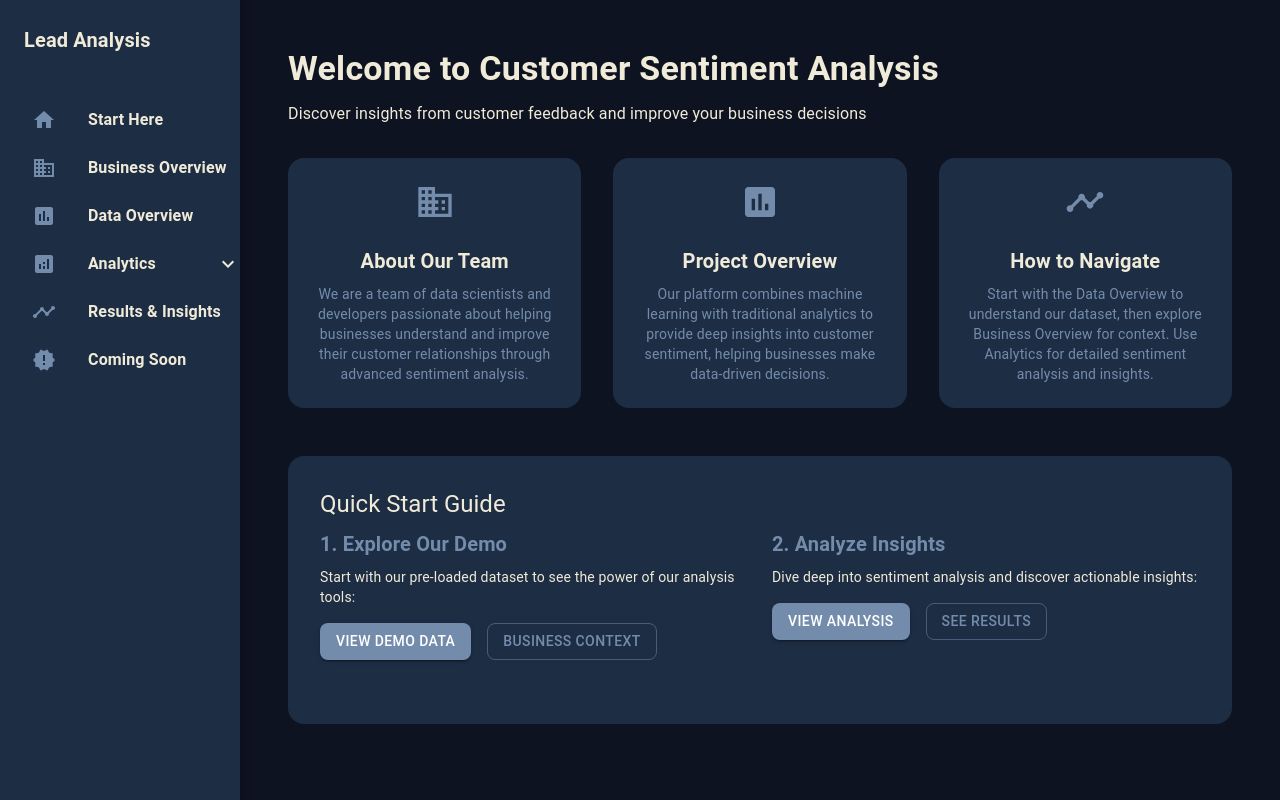
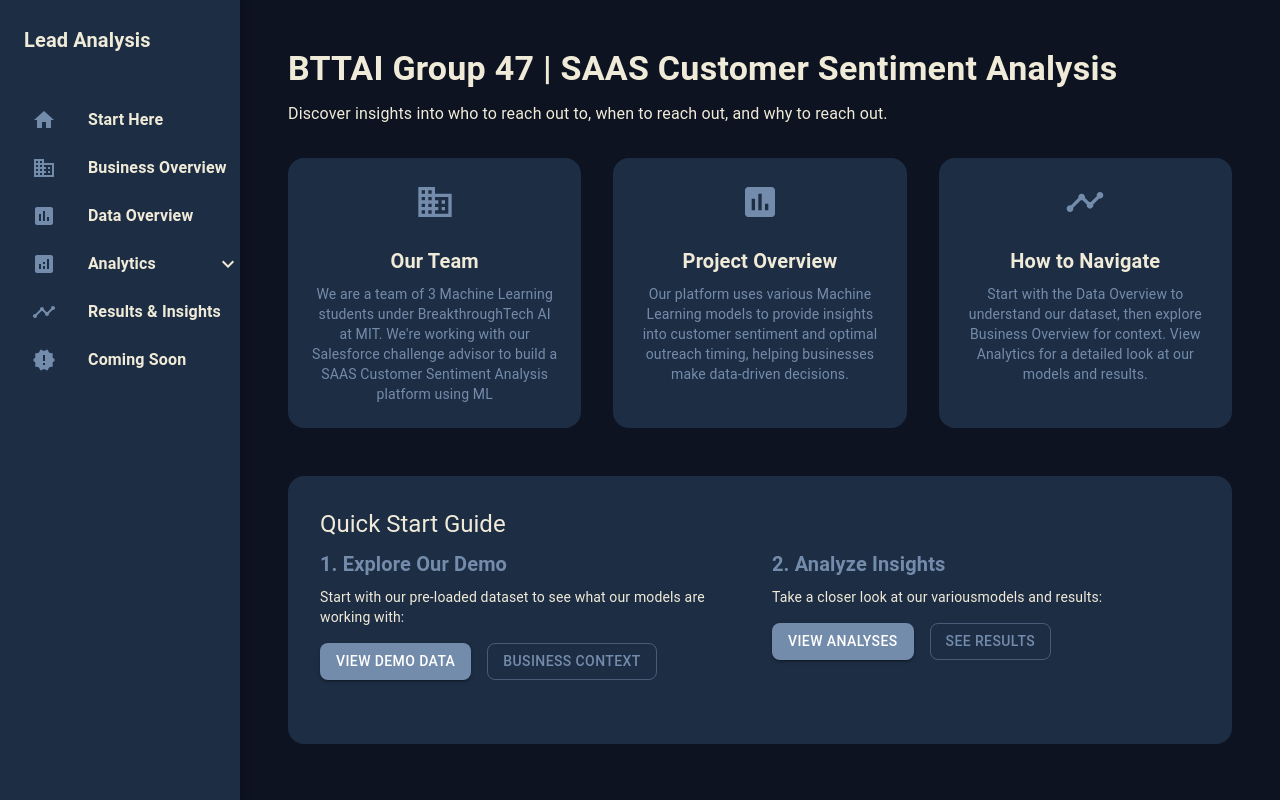
Before and after one commit to BTTAI-Salesforce-Group47/Customer_Sentiment_Analysis, a React (Create React App) app in the folder web-app/: page / in a window 1280 px wide. Built offline with nearby package versions, Linux system fonts and the light colour scheme.

Commit message:
home page tweak

```diff
--- a/web-app/src/pages/StartHere.js
+++ b/web-app/src/pages/StartHere.js
@@ -8,18 +8,18 @@ const StartHere = () => {
 
   const sections = [
     {
-      title: 'About Our Team',
-      content: 'We are a team of data scientists and developers passionate about helping businesses understand and improve their customer relationships through advanced sentiment analysis.',
+      title: ' Our Team',
+      content: 'We are a team of 3 Machine Learning students under BreakthroughTech AI at MIT. We\'re working with our Salesforce challenge advisor to build a SAAS Customer Sentiment Analysis platform using ML',
       icon: <Business sx={{ fontSize: 40, color: '#748CAB' }} />
     },
     {
       title: 'Project Overview',
-      content: 'Our platform combines machine learning with traditional analytics to provide deep insights into customer sentiment, helping businesses make data-driven decisions.',
+      content: 'Our platform uses various Machine Learning models to provide insights into customer sentiment and optimal outreach timing, helping businesses make data-driven decisions.',
       icon: <Assessment sx={{ fontSize: 40, color: '#748CAB' }} />
     },
     {
       title: 'How to Navigate',
-      content: 'Start with the Data Overview to understand our dataset, then explore Business Overview for context. Use Analytics for detailed sentiment analysis and insights.',
+      content: 'Start with the Data Overview to understand our dataset, then explore Business Overview for context. View Analytics for a detailed look at our models and results.',
       icon: <Timeline sx={{ fontSize: 40, color: '#748CAB' }} />
     }
   ];
@@ -27,10 +27,10 @@ const StartHere = () => {
   return (
     <Box sx={{ p: 3, maxWidth: '1200px', margin: '0 auto' }}>
       <Typography variant="h4" gutterBottom>
-        Welcome to Customer Sentiment Analysis
+        BTTAI Group 47 | SAAS Customer Sentiment Analysis
       </Typography>
       <Typography variant="body1" paragraph sx={{ mb: 4 }}>
-        Discover insights from customer feedback and improve your business decisions
+        Discover insights into who to reach out to, when to reach out, and why to reach out.
       </Typography>
 
       <Grid container spacing={4}>
@@ -73,7 +73,7 @@ const StartHere = () => {
                     1. Explore Our Demo
                   </Typography>
                   <Typography variant="body2" paragraph>
-                    Start with our pre-loaded dataset to see the power of our analysis tools:
+                    Start with our pre-loaded dataset to see what our models are working with:
                   </Typography>
                   <Button
                     variant="contained"
@@ -97,14 +97,14 @@ const StartHere = () => {
                     2. Analyze Insights
                   </Typography>
                   <Typography variant="body2" paragraph>
-                    Dive deep into sentiment analysis and discover actionable insights:
+                    Take a closer look at our variousmodels and results:
                   </Typography>
                   <Button
                     variant="contained"
                     onClick={() => navigate('/sentiment-analysis')}
                     sx={{ mr: 2, mb: 1 }}
                   >
-                    View Analysis
+                    View Analyses
                   </Button>
                   <Button
                     variant="outlined"
```
